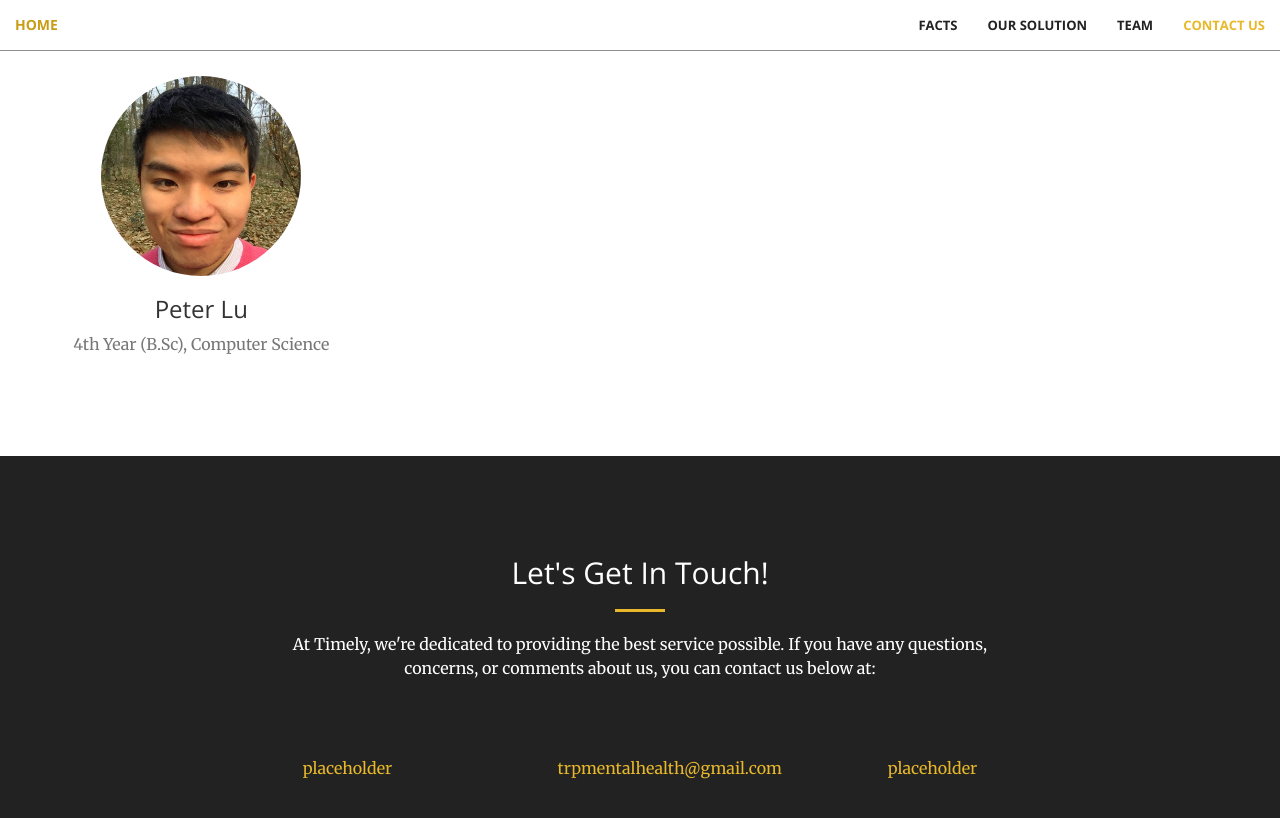
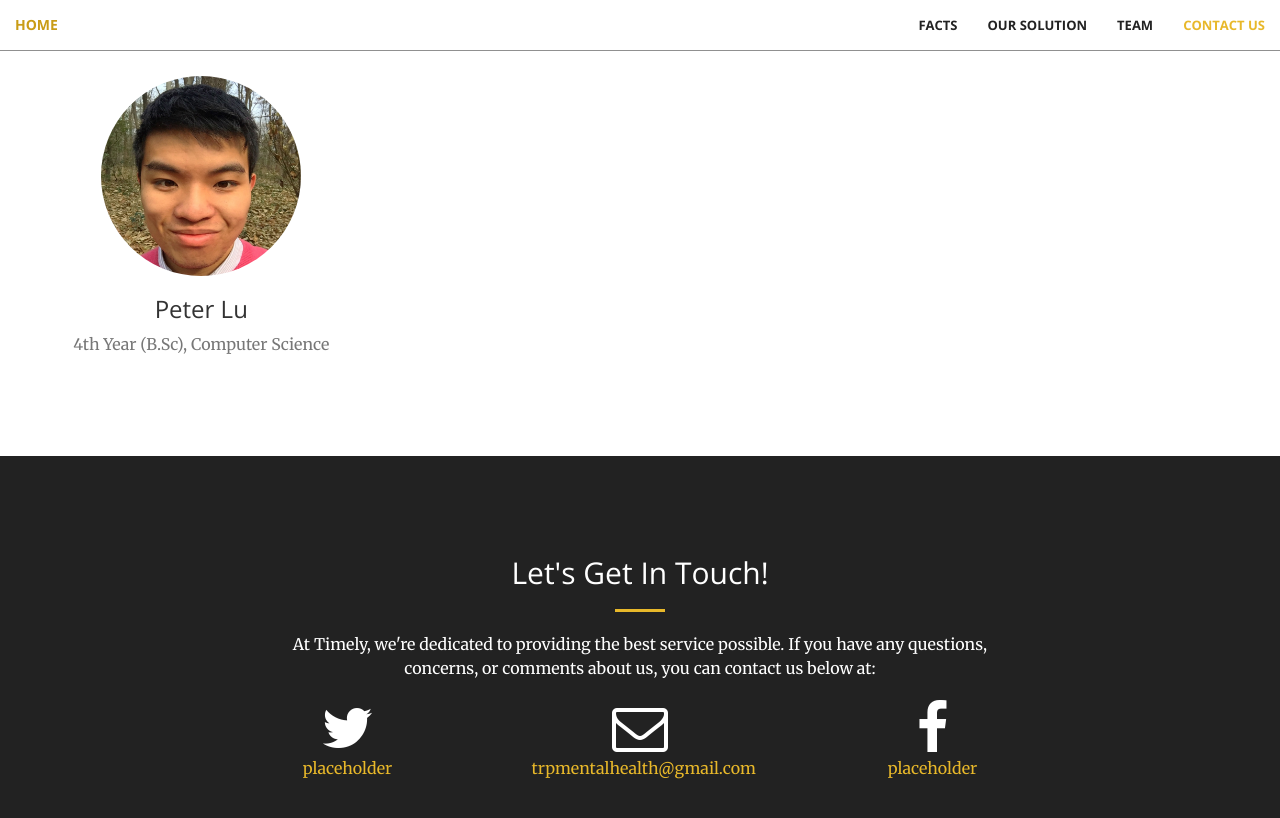
Before and after one commit to pxlu/Timely, a Jekyll site: the page built from index.html, in a window 1280 px wide and 900 px high, scrolled down 2459 px. Shown: the top 818 px of the window. Built offline with Jekyll 4.4.1, drawn with Linux system fonts in a browser that asks for light colours.

Commit message:
Finished contact us section, changed bg-color to dark, and icons to white, moved email to center

```diff
--- a/_includes/contact.html
+++ b/_includes/contact.html
@@ -6,24 +6,23 @@
                 <hr class="primary">
                 <p>At Timely, we're dedicated to providing the best service possible. If you have any questions, concerns, or comments about us, you can contact us below at:</p>
             </div>
-        <div class="col-lg-2 col-lg-offset-2 text-center" style="color: white">
+        <div class="col-lg-2 col-lg-offset-2 text-center">
             <a href="https://twitter.com/{{ site.twitter_username }}">
-                <i class="fa fa-twitter fa-3x wow bounceIn" data-wow-delay=".1s"></i>
+                <i class="fa fa-twitter fa-3x wow bounceIn" data-wow-delay=".1s" style="color: white"></i>
                 <p>{{ site.twitter_username }}</p>
             </a>
         </div>
         <div class="col-lg-2 col-lg-offset-1 text-center">
             <a href="mailto:{{ site.email }}">
-            <i class="fa fa-envelope-o fa-3x wow bounceIn" data-wow-delay=".1s"></i>
-                <p>{{ site.email }}</p>
+            <i class="fa fa-envelope-o fa-3x wow bounceIn" data-wow-delay=".1s" style="color: white"></i>
+                <p style="margin-left: -26px"> {{ site.email }}</p>
             </a>
         </div>
         <div class="col-lg-2 col-lg-offset-1 text-center">
             <a href="https://facebook.com/{{ site.github_username }}">
-            <i class="fa fa-facebook fa-3x wow bounceIn" data-wow-delay=".1s"></i>
+            <i class="fa fa-facebook fa-3x wow bounceIn" data-wow-delay=".1s" style="color: white"></i>
                 <p>{{ site.facebook_username }}</p>
             </a>
         </div>
-
     </div>
 </section>
```
Also changed, not shown: 1 other file.
